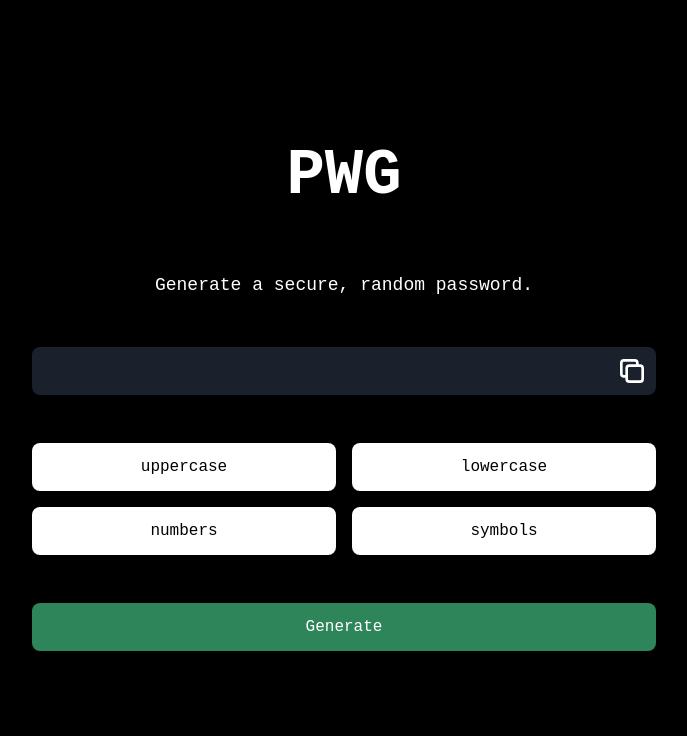
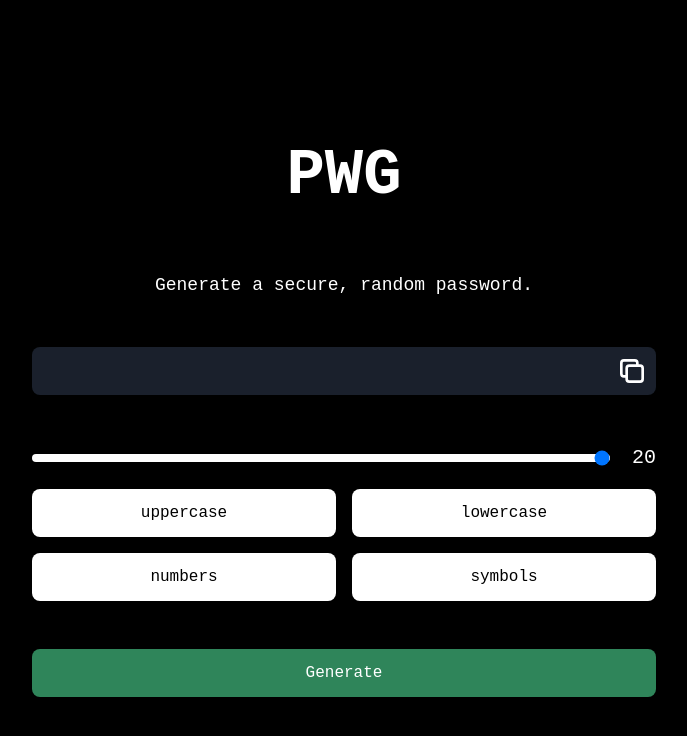
Before and after one commit to aeorge/pwg, a Next.js app: page / in a window 1280 px wide. Shown: the top 736 px of the page, without its empty margins (296-983 px from the left). Built offline with nearby package versions, Linux system fonts and the light colour scheme; a web font is replaced by a local one.

Commit message:
Added slider for changing the password length

```diff
--- a/pages/index.js
+++ b/pages/index.js
@@ -10,6 +10,7 @@ const Home = () => {
   const [password, setPassword] = useState('')
 
   const copyButtonRef = useRef(null)
+  const sliderRef = useRef(null)
   const generateButtonRef = useRef(null)
 
   // Generate random uppercase character
@@ -136,7 +137,24 @@ const Home = () => {
 
         <div className='h-6 sm:h-12' />
 
-        {/* TODO: Add range slider for password length */}
+        <div className='flex items-center space-x-4'>
+          <input
+            className='appearance-none w-full h-2 rounded-full cursor-pointer focus:outline-none'
+            type='range'
+            name='slider'
+            id='slider'
+            min='8'
+            max='40'
+            onChange={() => {
+              const { value } = sliderRef.current
+              setLength(value)
+            }}
+            ref={sliderRef}
+          />
+          <div className='w-8 text-xl text-right'>{length}</div>
+        </div>
+
+        <div className='h-4' />
 
         <div className='grid grid-cols-2 gap-4'>
           <button
```
